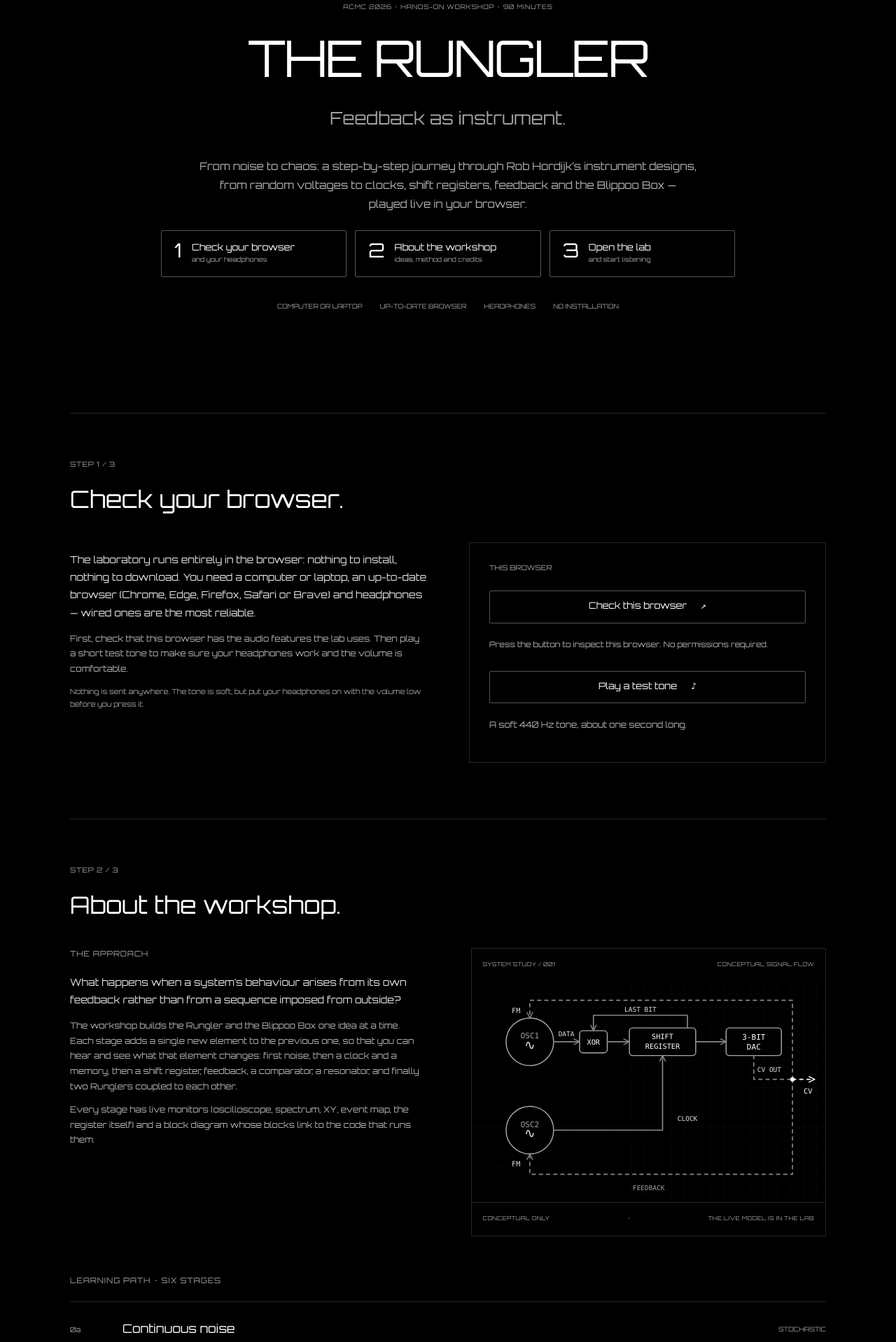
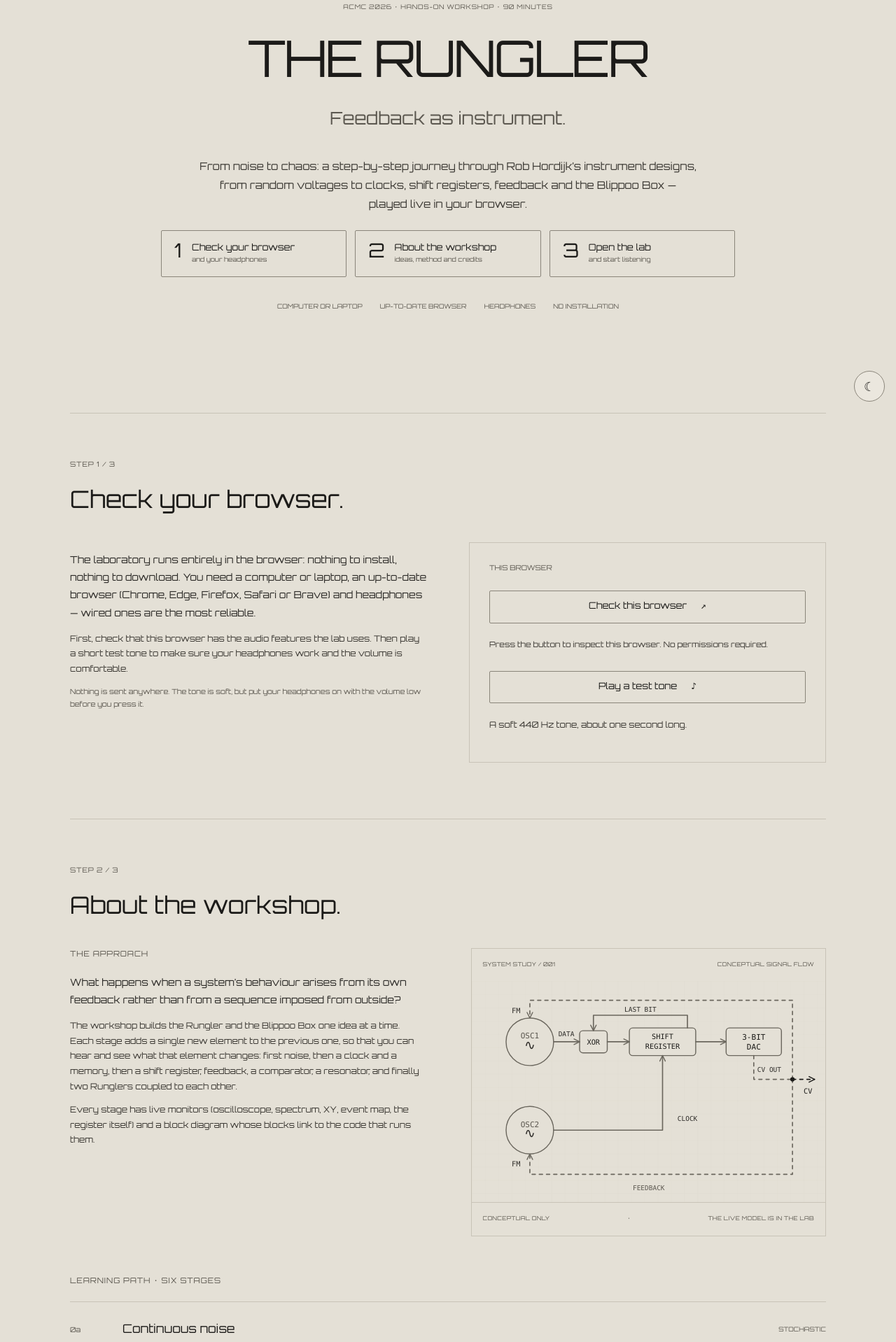
Before and after one commit to pereamengual/acmc-2026-rungler, a website: page index.html in a window 1280 px wide. Shown: the part 210-2128 px from the top of the page at 70% size. Drawn offline with Linux system fonts and the light colour scheme.

Commit message:
Add the light/dark switch to the landing page
Same switch as the lab (bottom right), sharing the saved choice through
the same key, and following the system setting when nothing is saved.
Colours are now CSS variables, including the conceptual diagram, with
the lab's off-white light theme.

Co-Authored-By: Claude Opus 5.5 <noreply@anthropic.com>

```diff
--- a/app.js
+++ b/app.js
@@ -68,3 +68,30 @@ toneButton.addEventListener("click", async () => {
     toneStatus.textContent = "The browser did not allow sound. Check that the tab is not muted and try again.";
   }
 });
+
+// ── Light/dark switch (bottom right), shared with the lab through the same saved key ──
+// With no choice saved, the page follows the system setting.
+const themeButton = document.getElementById("theme-toggle");
+const THEME_KEY = "rungler-theme";
+const systemLight = window.matchMedia("(prefers-color-scheme: light)");
+
+function currentTheme() {
+  const chosen = document.documentElement.dataset.theme;
+  if (chosen === "light" || chosen === "dark") return chosen;
+  return systemLight.matches ? "light" : "dark";
+}
+
+function showTheme() {
+  const dark = currentTheme() === "dark";
+  themeButton.textContent = dark ? "☀" : "☾";
+  themeButton.setAttribute("aria-label", dark ? "Switch to light mode" : "Switch to dark mode");
+}
+
+themeButton.addEventListener("click", () => {
+  const next = currentTheme() === "dark" ? "light" : "dark";
+  document.documentElement.dataset.theme = next;
+  try { localStorage.setItem(THEME_KEY, next); } catch (_) { /* private mode: the choice lasts this visit */ }
+  showTheme();
+});
+systemLight.addEventListener("change", showTheme);
+showTheme();
--- a/index.html
+++ b/index.html
@@ -3,11 +3,16 @@
 <head>
   <meta charset="utf-8">
   <meta name="viewport" content="width=device-width, initial-scale=1">
-  <meta name="theme-color" content="#000000">
+  <meta name="theme-color" content="#000000" media="(prefers-color-scheme: dark)">
+  <meta name="theme-color" content="#e4e0d6" media="(prefers-color-scheme: light)">
   <meta name="description" content="The Rungler: a hands-on ACMC 2026 workshop on noise, clocks, feedback and Rob Hordijk's instruments. Check your browser, read about the workshop, then open the laboratory.">
   <title>The Rungler — ACMC 2026 Workshop</title>
   <link rel="preload" href="./fonts/Orbitron.woff2" as="font" type="font/woff2" crossorigin>
   <link rel="stylesheet" href="./styles.css">
+  <script>
+    // Apply the saved light/dark choice before the page paints (shared with the lab).
+    try { const t = localStorage.getItem('rungler-theme'); if (t === 'light' || t === 'dark') document.documentElement.dataset.theme = t; } catch (_) {}
+  </script>
   <script src="./app.js" defer></script>
 </head>
 <body>
@@ -73,23 +78,23 @@
             <div class="diagram-topline"><span>SYSTEM STUDY / 001</span><span>CONCEPTUAL SIGNAL FLOW</span></div>
             <svg viewBox="0 0 640 400" aria-hidden="true" focusable="false">
               <defs>
-                <pattern id="grid" width="24" height="24" patternUnits="userSpaceOnUse"><path d="M 24 0 L 0 0 0 24" fill="none" stroke="#252525" stroke-width="0.6"/></pattern>
+                <pattern id="grid" width="24" height="24" patternUnits="userSpaceOnUse"><path class="sv-grid" d="M 24 0 L 0 0 0 24" fill="none" stroke-width="0.6"/></pattern>
                 <marker id="signal-arrow" viewBox="0 0 10 10" refX="9" refY="5" markerWidth="6" markerHeight="6" orient="auto-start-reverse">
-                  <path d="M1 1 L9 5 L1 9" fill="none" stroke="#888888" stroke-width="1.4" stroke-linecap="round" stroke-linejoin="round"/>
+                  <path class="sv-arrow" d="M1 1 L9 5 L1 9" fill="none" stroke-width="1.4" stroke-linecap="round" stroke-linejoin="round"/>
                 </marker>
                 <marker id="cv-arrow" viewBox="0 0 10 10" refX="9" refY="5" markerWidth="6" markerHeight="6" orient="auto-start-reverse">
-                  <path d="M1 1 L9 5 L1 9" fill="none" stroke="#ffffff" stroke-width="1.4" stroke-linecap="round" stroke-linejoin="round"/>
+                  <path class="sv-arrow-strong" d="M1 1 L9 5 L1 9" fill="none" stroke-width="1.4" stroke-linecap="round" stroke-linejoin="round"/>
                 </marker>
               </defs>
               <rect width="640" height="400" fill="url(#grid)" opacity=".6"/>
-              <g fill="#000000" stroke="#aaaaaa" stroke-width="1.8">
+              <g class="sv-nodes" stroke-width="1.8">
                 <circle cx="105" cy="110" r="43"/>
                 <circle cx="105" cy="270" r="43"/>
                 <rect x="195" y="90" width="50" height="40" rx="6"/>
                 <rect x="285" y="85" width="120" height="50" rx="6"/>
                 <rect x="460" y="85" width="100" height="50" rx="6"/>
               </g>
-              <g fill="none" stroke="#888888" stroke-width="2.1" stroke-linecap="round" stroke-linejoin="round" marker-end="url(#signal-arrow)">
+              <g class="sv-wires" fill="none" stroke-width="2.1" stroke-linecap="round" stroke-linejoin="round" marker-end="url(#signal-arrow)">
                 <!-- DATA: OSC1 square → XOR → register. CLOCK: OSC2 → register, from below. -->
                 <path d="M148 110 H195"/>
                 <path d="M245 110 H285"/>
@@ -100,29 +105,29 @@
                 <!-- the DAC voltage returns around the perimeter to both oscillators -->
                 <path d="M580 178 V35 H105 V67" stroke-dasharray="6 7"/>
                 <path d="M580 178 V350 H105 V313" stroke-dasharray="6 7"/>
-                <path d="M580 178 H620" stroke="#ffffff" stroke-dasharray="6 7" marker-end="url(#cv-arrow)"/>
+                <path class="sv-strong-line" d="M580 178 H620" stroke-dasharray="6 7" marker-end="url(#cv-arrow)"/>
               </g>
-              <path d="M510 135 V178 H580" fill="none" stroke="#888888" stroke-width="2.1" stroke-dasharray="6 7" stroke-linecap="round" stroke-linejoin="round"/>
+              <path class="sv-wire" d="M510 135 V178 H580" fill="none" stroke-width="2.1" stroke-dasharray="6 7" stroke-linecap="round" stroke-linejoin="round"/>
               <g font-family="ui-monospace, SFMono-Regular, Menlo, monospace" text-anchor="middle">
-                <text x="105" y="104" font-size="14" fill="#a0a0a0">OSC1</text>
-                <text x="105" y="124" font-size="24" fill="#e0e0e0">∿</text>
-                <text x="105" y="264" font-size="14" fill="#a0a0a0">OSC2</text>
-                <text x="105" y="284" font-size="24" fill="#e0e0e0">∿</text>
-                <text x="220" y="115" font-size="13" fill="#ffffff">XOR</text>
-                <text x="345" y="105" font-size="13" fill="#ffffff">SHIFT</text>
-                <text x="345" y="123" font-size="13" fill="#ffffff">REGISTER</text>
-                <text x="510" y="106" font-size="14" fill="#ffffff">3-BIT</text>
-                <text x="510" y="124" font-size="14" fill="#ffffff">DAC</text>
-                <text x="171" y="100" font-size="12" fill="#e0e0e0">DATA</text>
-                <text x="305" y="56" font-size="12" fill="#e0e0e0">LAST BIT</text>
-                <text x="390" y="253" font-size="12" fill="#e0e0e0">CLOCK</text>
-                <text x="80" y="58" font-size="13" fill="#e0e0e0">FM</text>
-                <text x="80" y="336" font-size="13" fill="#e0e0e0">FM</text>
-                <text x="538" y="164" font-size="12" fill="#e0e0e0">CV OUT</text>
-                <text x="320" y="378" font-size="12" fill="#a0a0a0">FEEDBACK</text>
-                <text x="608" y="204" font-size="13" fill="#ffffff">CV</text>
+                <text x="105" y="104" font-size="14" class="sv-muted">OSC1</text>
+                <text x="105" y="124" font-size="24" class="sv-text">∿</text>
+                <text x="105" y="264" font-size="14" class="sv-muted">OSC2</text>
+                <text x="105" y="284" font-size="24" class="sv-text">∿</text>
+                <text x="220" y="115" font-size="13" class="sv-strong">XOR</text>
+                <text x="345" y="105" font-size="13" class="sv-strong">SHIFT</text>
+                <text x="345" y="123" font-size="13" class="sv-strong">REGISTER</text>
+                <text x="510" y="106" font-size="14" class="sv-strong">3-BIT</text>
+                <text x="510" y="124" font-size="14" class="sv-strong">DAC</text>
+                <text x="171" y="100" font-size="12" class="sv-text">DATA</text>
+                <text x="305" y="56" font-size="12" class="sv-text">LAST BIT</text>
+                <text x="390" y="253" font-size="12" class="sv-text">CLOCK</text>
+                <text x="80" y="58" font-size="13" class="sv-text">FM</text>
+                <text x="80" y="336" font-size="13" class="sv-text">FM</text>
+                <text x="538" y="164" font-size="12" class="sv-text">CV OUT</text>
+                <text x="320" y="378" font-size="12" class="sv-muted">FEEDBACK</text>
+                <text x="608" y="204" font-size="13" class="sv-strong">CV</text>
               </g>
-              <circle cx="580" cy="178" r="4" fill="#ffffff"/>
+              <circle class="sv-dot" cx="580" cy="178" r="4"/>
             </svg>
             <div class="diagram-note">CONCEPTUAL ONLY <span>·</span> THE LIVE MODEL IS IN THE LAB</div>
           </div>
@@ -184,5 +189,6 @@
       </footer>
     </main>
   </div>
+  <button id="theme-toggle" class="theme-toggle" type="button" aria-label="Switch to light mode">☀</button>
 </body>
 </html>
--- a/styles.css
+++ b/styles.css
@@ -7,42 +7,68 @@
 }
 :root {
   color-scheme: dark;
-  --bg: #000;
-  --text: #e0e0e0;
-  --muted: #a0a0a0;
-  --line: #252525;
+  /* dark (default): the pedrotrotz.com look */
+  --bg: #000; --panel: #070707;
+  --strong: #fff;        /* headings, emphasis */
+  --text: #e0e0e0;       /* body text */
+  --soft: #b0b0b0;       /* secondary text */
+  --muted: #a0a0a0;      /* labels, captions */
+  --line: #252525;       /* rules and frames */
+  --border: #555;        /* buttons */
+  --invert-bg: #fff; --invert-ink: #000; --invert-hint: #333;
+  /* the conceptual diagram */
+  --sv-node: #aaaaaa; --sv-wire: #888888; --sv-grid: #252525;
   --font: Orbitron, 'SF Mono', Menlo, Monaco, Consolas, 'Liberation Mono', monospace;
+}
+/* light: the same off-white as the lab */
+:root[data-theme="light"] {
+  color-scheme: light;
+  --bg: #e4e0d6; --panel: #ebe7de;
+  --strong: #1c1b19; --text: #2e2c29; --soft: #3d3a35; --muted: #5c5850;
+  --line: #c8c3b7; --border: #8a857a;
+  --invert-bg: #1c1b19; --invert-ink: #e4e0d6; --invert-hint: #c8c3b7;
+  --sv-node: #6b675e; --sv-wire: #6b675e; --sv-grid: #d4cfc3;
+}
+@media (prefers-color-scheme: light) {
+  :root:not([data-theme="dark"]) {
+    color-scheme: light;
+    --bg: #e4e0d6; --panel: #ebe7de;
+    --strong: #1c1b19; --text: #2e2c29; --soft: #3d3a35; --muted: #5c5850;
+    --line: #c8c3b7; --border: #8a857a;
+    --invert-bg: #1c1b19; --invert-ink: #e4e0d6; --invert-hint: #c8c3b7;
+    --sv-node: #6b675e; --sv-wire: #6b675e; --sv-grid: #d4cfc3;
+  }
 }
 * { box-sizing: border-box; }
 html { scroll-behavior: smooth; scroll-padding-top: 30px; }
 body { margin: 0; background: var(--bg); color: var(--text); font-family: var(--font); font-size: 14px; line-height: 1.8; -webkit-font-smoothing: antialiased; }
-a { color: #b0b0b0; text-decoration: none; }
-a:hover { color: #fff; }
+a { color: var(--soft); text-decoration: none; }
+a:hover { color: var(--strong); }
 button { font: inherit; }
 code { font-family: 'SF Mono', Menlo, Monaco, Consolas, monospace; font-size: .95em; }
 .page { max-width: 1200px; padding: 0 clamp(20px, 5vw, 60px); margin: 0 auto; }
-.skip-link { position: absolute; top: -100px; left: 16px; z-index: 10; padding: 10px 18px; background: #fff; color: #000; }
+.skip-link { position: absolute; top: -100px; left: 16px; z-index: 10; padding: 10px 18px; background: var(--invert-bg); color: var(--invert-ink); }
 .skip-link:focus { top: 12px; }
 .site-header { min-height: 100px; display: flex; align-items: center; justify-content: space-between; gap: 24px; }
-.brand { font-size: 15px; line-height: 1.7; color: #fff; }
+.brand { font-size: 15px; line-height: 1.7; color: var(--strong); }
 .brand small { color: var(--muted); font-size: 9px; letter-spacing: .06em; }
 .header-meta { color: var(--muted); font-size: 10px; text-align: right; }
 .hero { min-height: calc(100svh - 100px); display: flex; justify-content: center; align-items: center; text-align: center; padding: 80px 0 110px; }
 .hero-copy { width: 100%; max-width: 900px; }
 .eyebrow { margin: 0 auto 30px; max-width: 680px; color: var(--muted); font-size: 9px; letter-spacing: .08em; }
 .live-dot { display: none; }
-h1 { margin: 0 0 14px; color: #fff; font-size: clamp(32px, 7vw, 72px); font-weight: 400; line-height: 1.2; letter-spacing: -.035em; }
+h1 { margin: 0 0 14px; color: var(--strong); font-size: clamp(32px, 7vw, 72px); font-weight: 400; line-height: 1.2; letter-spacing: -.035em; }
 .hero-subtitle { margin: 0 0 32px; color: var(--muted); font-size: clamp(17px, 3vw, 25px); }
-.hero-intro { max-width: 710px; margin: 0 auto 22px; color: #b0b0b0; font-size: 15px; }
+.hero-intro { max-width: 710px; margin: 0 auto 22px; color: var(--soft); font-size: 15px; }
 .hero-description { max-width: 740px; margin: 0 auto 32px; color: var(--muted); font-size: 12px; }
-.cta-button, button { display: inline-flex; align-items: center; justify-content: center; gap: 20px; padding: 12px 30px; background: transparent; color: #fff; border: 1px solid #555; border-radius: 2px; cursor: pointer; font-size: 15px; font-weight: 400; line-height: 1.6; transition: background-color .2s, color .2s; }
-.cta-button:hover, button:hover { background: #fff; color: #000; }
-button:focus-visible, a:focus-visible { outline: 2px solid #fff; outline-offset: 5px; }
+.cta-button, button { display: inline-flex; align-items: center; justify-content: center; gap: 20px; padding: 12px 30px; background: transparent; color: var(--strong); border: 1px solid var(--border); border-radius: 2px; cursor: pointer; font-size: 15px; font-weight: 400; line-height: 1.6; transition: background-color .2s, color .2s; }
+.cta-button:hover, button:hover { background: var(--invert-bg); color: var(--invert-ink); }
+button:focus-visible, a:focus-visible { outline: 2px solid var(--strong); outline-offset: 5px; }
 /* The three steps, in the order of use */
 .steps { list-style: none; display: grid; grid-template-columns: repeat(3, minmax(0, 1fr)); gap: 12px; max-width: 820px; margin: 0 auto; padding: 0; text-align: left; }
-.steps a { display: grid; grid-template-columns: auto 1fr; gap: 2px 14px; height: 100%; padding: 16px 18px; border: 1px solid #555; border-radius: 2px; color: #fff; transition: background-color .2s, color .2s; }
-.steps a:hover { background: #fff; color: #000; }
-.steps a:hover .step-hint { color: #333; }
+.steps a { display: grid; grid-template-columns: auto 1fr; gap: 2px 14px; height: 100%; padding: 16px 18px; border: 1px solid var(--border); border-radius: 2px; color: var(--strong); transition: background-color .2s, color .2s; }
+.steps a:hover { background: var(--invert-bg); color: var(--invert-ink); }
+.steps a:hover .step-hint { color: var(--invert-hint); }
 .step-number { grid-row: 1 / 3; font-size: 28px; line-height: 1.1; }
 .step-name { font-size: 13px; line-height: 1.4; }
 .step-hint { font-size: 9px; color: var(--muted); line-height: 1.4; }
@@ -50,7 +76,7 @@ button:focus-visible, a:focus-visible { outline: 2px solid #fff; outline-offset:
 .section { padding: 65px 0 80px; border-top: 1px solid var(--line); }
 .section-header { margin-bottom: 30px; }
 .section-index { display: block; color: var(--muted); font-size: 10px; letter-spacing: .08em; margin-bottom: 18px; }
-h2 { font-weight: 400; font-size: clamp(24px, 3.2vw, 34px); color: #fff; line-height: 1.5; margin: 0; }
+h2 { font-weight: 400; font-size: clamp(24px, 3.2vw, 34px); color: var(--strong); line-height: 1.5; margin: 0; }
 .intro { display: grid; grid-template-columns: 1fr 1fr; gap: 0 65px; align-items: start; margin-bottom: 55px; }
 .intro-text { grid-column: 1; grid-row: 1; }
 .schematic { grid-column: 2; grid-row: 1; border: 1px solid var(--line); min-width: 0; }
@@ -60,7 +86,7 @@ h2 { font-weight: 400; font-size: clamp(24px, 3.2vw, 34px); color: #fff; line-he
 /* Steps 1–3 */
 .step-header { margin-bottom: 32px; }
 .lead { color: var(--text); font-size: 14px; max-width: 760px; }
-.section p { color: #b0b0b0; font-size: 12px; }
+.section p { color: var(--soft); font-size: 12px; }
 .section .lead { color: var(--text); font-size: 14px; }
 .fine-print { color: var(--muted) !important; font-size: 10px !important; }
 .check-grid { display: grid; grid-template-columns: 1fr 1fr; gap: 60px; align-items: start; }
@@ -68,10 +94,10 @@ h2 { font-weight: 400; font-size: clamp(24px, 3.2vw, 34px); color: #fff; line-he
 .tone-status { font-size: 11px; color: var(--muted); }
 .block-title { font-size: 11px; letter-spacing: .08em; text-transform: uppercase; color: var(--muted); margin: 0 0 18px; }
 .why, .credits { margin-top: 60px; max-width: 900px; }
-.reasons { margin: 24px 0 0; padding: 0 0 0 22px; color: #b0b0b0; font-size: 12px; }
+.reasons { margin: 24px 0 0; padding: 0 0 0 22px; color: var(--soft); font-size: 12px; }
 .reasons li { margin-bottom: 12px; padding-left: 6px; }
-.reasons strong, .credits strong { color: #fff; font-weight: 400; }
-.credits a, .section .fine-print a { color: #fff; text-decoration: underline; text-underline-offset: 3px; }
+.reasons strong, .credits strong { color: var(--strong); font-weight: 400; }
+.credits a, .section .fine-print a { color: var(--strong); text-decoration: underline; text-underline-offset: 3px; }
 .lab-step { text-align: center; }
 .lab-step .step-header, .lab-step .lead { margin-left: auto; margin-right: auto; }
 .lab-button { margin: 18px 0 26px; padding: 18px 46px; font-size: 18px; }
@@ -81,7 +107,7 @@ h2 { font-weight: 400; font-size: clamp(24px, 3.2vw, 34px); color: #fff; line-he
 .stages li { display: grid; grid-template-columns: 55px minmax(0, 1fr) 145px; gap: 20px; padding: 26px 0; border-bottom: 1px solid var(--line); }
 .stage-id, .stage-type { color: var(--muted); font-size: 10px; padding-top: 6px; }
 .stage-type { text-align: right; font-size: 9px; }
-h4 { font-size: 17px; font-weight: 400; line-height: 1.6; color: #fff; margin: 0 0 8px; }
+h4 { font-size: 17px; font-weight: 400; line-height: 1.6; color: var(--strong); margin: 0 0 8px; }
 h3 { font-weight: 400; }
 .stages p { max-width: 760px; margin: 0; color: var(--muted); font-size: 12px; }
 .test-panel { padding: 28px; border: 1px solid var(--line); min-width: 0; }
@@ -92,11 +118,11 @@ button { width: 100%; font-size: 13px; padding: 12px 18px; }
 .check-results ul { list-style: none; margin: 0; padding: 0; }
 .check-results li { display: flex; flex-wrap: wrap; justify-content: space-between; gap: 8px 14px; padding: 12px 0; border-top: 1px solid var(--line); font-size: 10px; }
 .check-results strong { font-weight: 400; }
-.test-pass { color: #fff; }
-.test-fail { color: #ccc; text-decoration: underline; text-underline-offset: 3px; }
+.test-pass { color: var(--strong); }
+.test-fail { color: var(--soft); text-decoration: underline; text-underline-offset: 3px; }
 .test-note { margin-top: 18px !important; }
 .footer { display: flex; flex-wrap: wrap; justify-content: space-between; gap: 18px 30px; border-top: 1px solid var(--line); padding: 35px 0 65px; color: var(--muted); font-size: 9px; }
-.footer strong { font-weight: 400; color: #fff; }
+.footer strong { font-weight: 400; color: var(--strong); }
 .footer p { flex-basis: 100%; margin: 0; }
 @media (max-width: 800px) {
   .intro { gap: 0 30px; }
@@ -122,6 +148,18 @@ button { width: 100%; font-size: 13px; padding: 12px 18px; }
   .test-panel { padding: 20px; }
   h4 { font-size: 15px; }
 }
+/* Light/dark switch, bottom right (as in the lab) */
+.theme-toggle { position: fixed; right: 16px; bottom: 16px; z-index: 20; width: 44px; height: 44px; padding: 0; border-radius: 50%; background: var(--panel); color: var(--strong); border-color: var(--border); font: 18px/1 system-ui, sans-serif; gap: 0; }
+/* The conceptual diagram follows the theme */
+.sv-grid { stroke: var(--sv-grid); }
+.sv-nodes { fill: var(--bg); stroke: var(--sv-node); }
+.sv-wires, .sv-wire { stroke: var(--sv-wire); }
+.sv-arrow { stroke: var(--sv-wire); }
+.sv-strong-line, .sv-arrow-strong { stroke: var(--strong); }
+.sv-strong { fill: var(--strong); }
+.sv-text { fill: var(--text); }
+.sv-muted { fill: var(--muted); }
+.sv-dot { fill: var(--strong); }
 @media (prefers-reduced-motion: reduce) {
   html { scroll-behavior: auto; }
   .cta-button, button { transition: none; }
```
